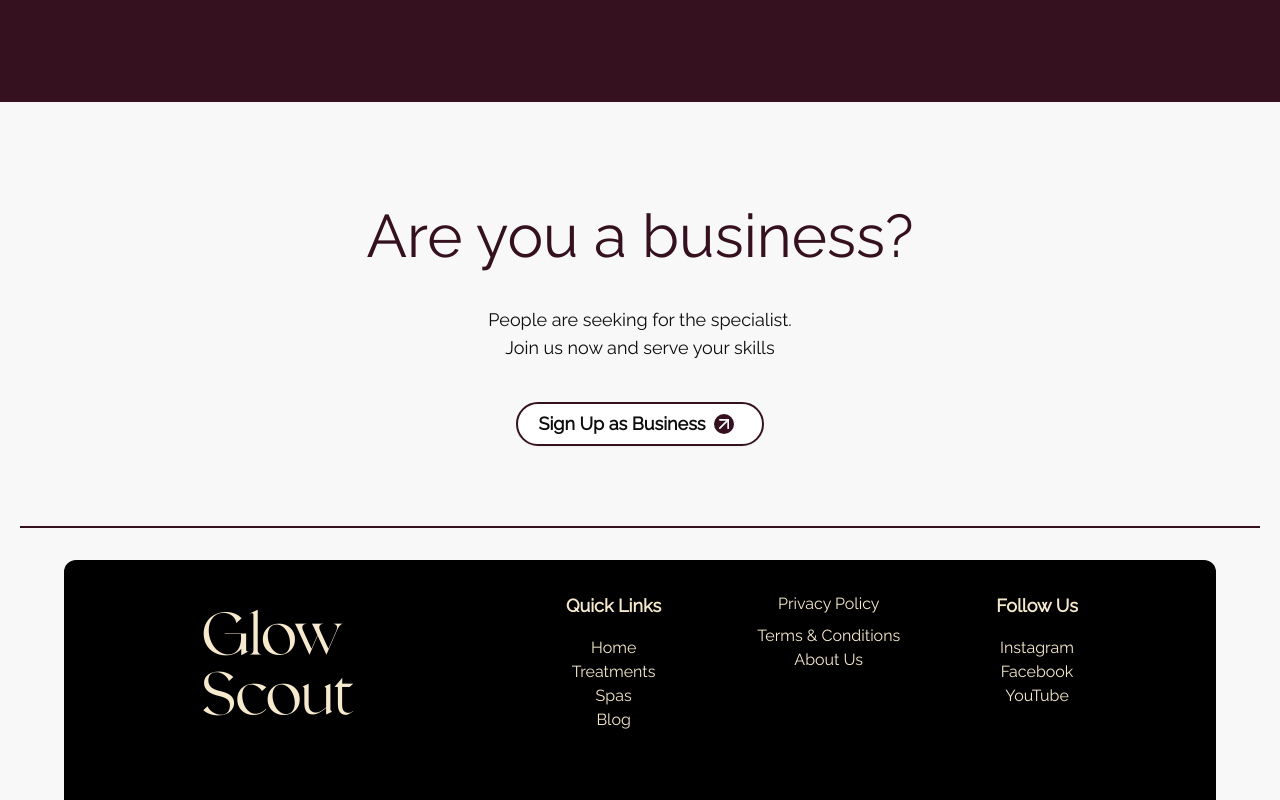
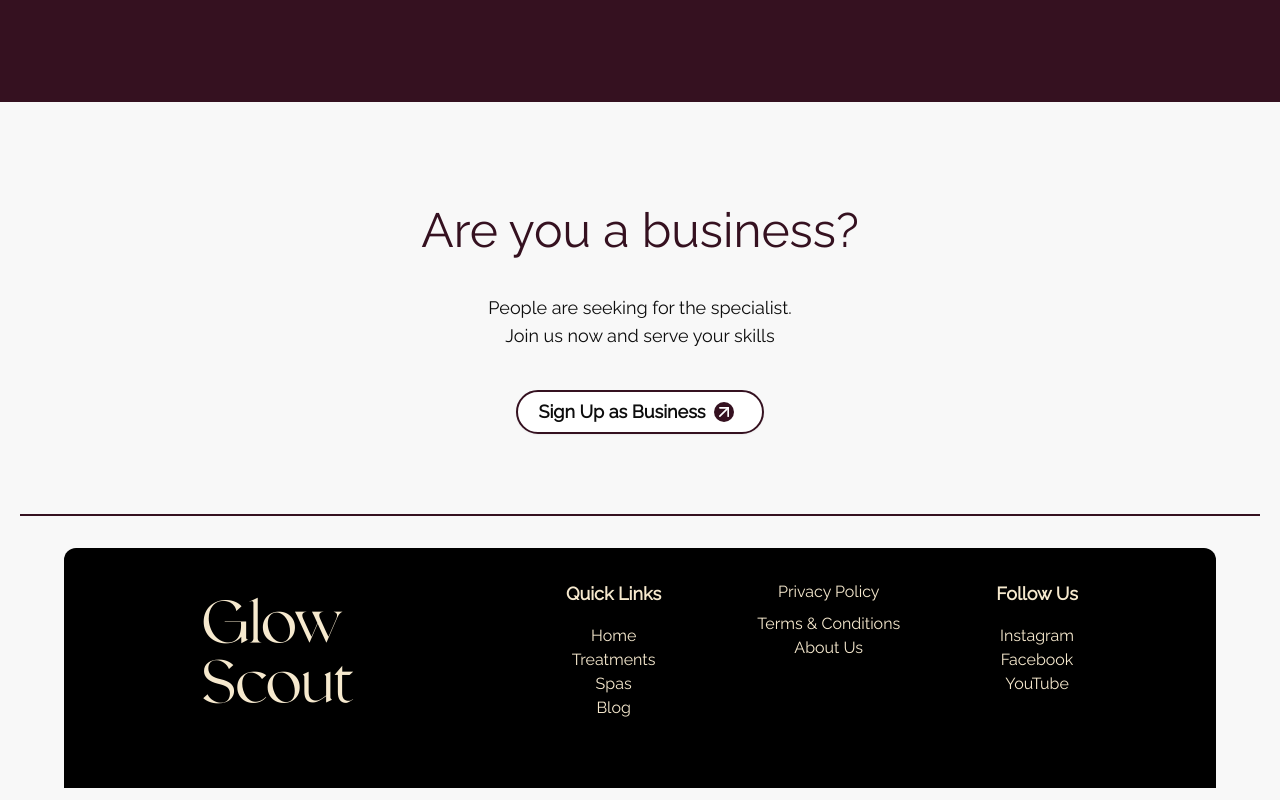
Before and after one commit to TheMODventures/Glow-Scout-Web, a Next.js app: page / in a window 1280 px wide. Shown: the part 4036-4836 px from the top of the page. Built offline with nearby package versions, Linux system fonts and the light colour scheme.

Commit message:
business fix

```diff
--- a/src/components/helper/homeComponet/SinupAsBusiness.jsx
+++ b/src/components/helper/homeComponet/SinupAsBusiness.jsx
@@ -7,7 +7,7 @@ const SinupAsBusiness = () => {
   return (
     <div className=" mx-auto py-20 md:mt-6 font-raleway border-b-darkMahron">
       <div className="text-center">
-        <h2 className="text-6xl text-darkMahron">Are you a business?</h2>
+        <h2 className="text-5xl text-darkMahron font-thin">Are you a business?</h2>
         <p className="py-10 text-lg">
           People are seeking for the specialist. <br /> Join us now and serve
           your skills
```
